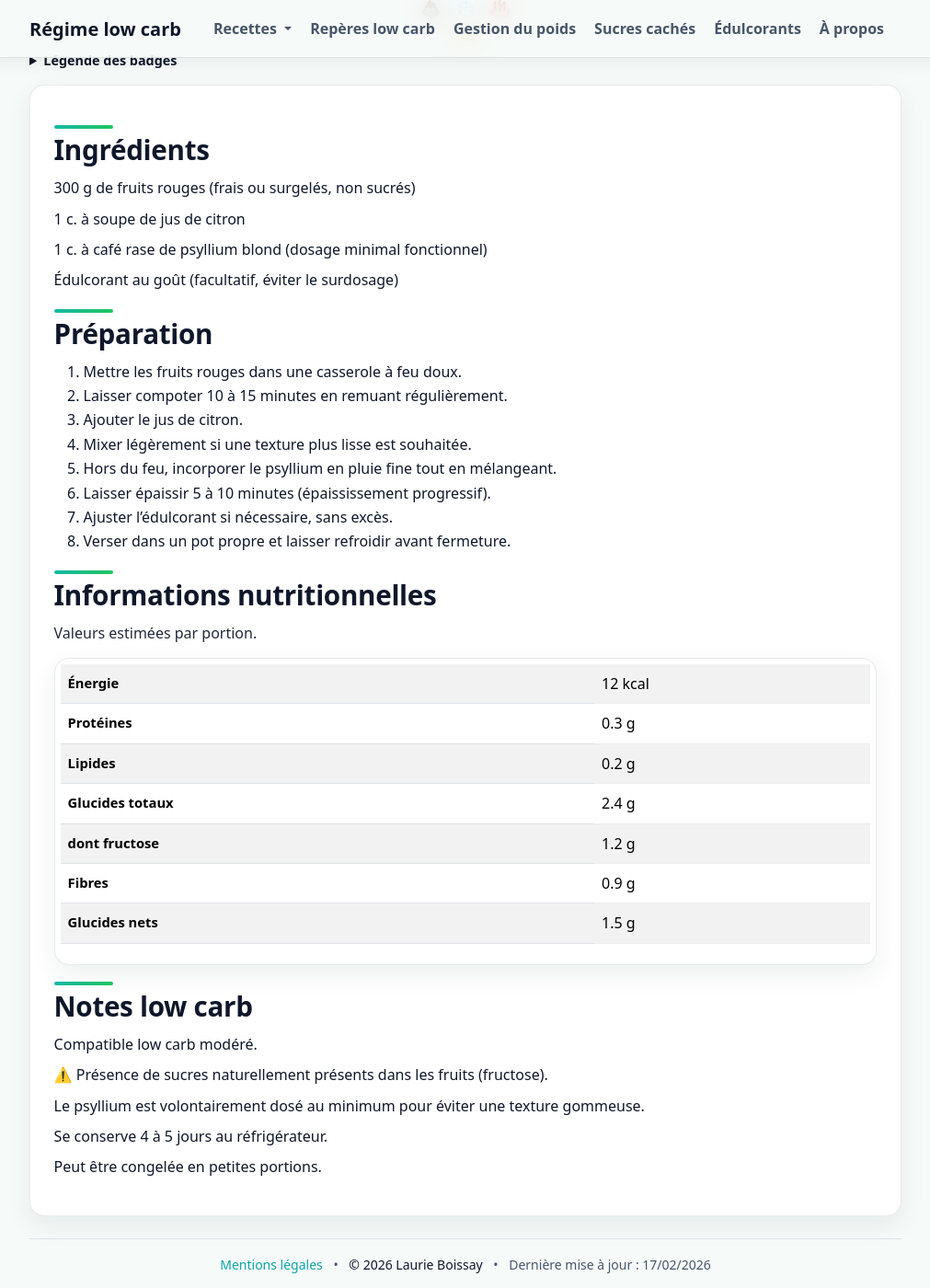
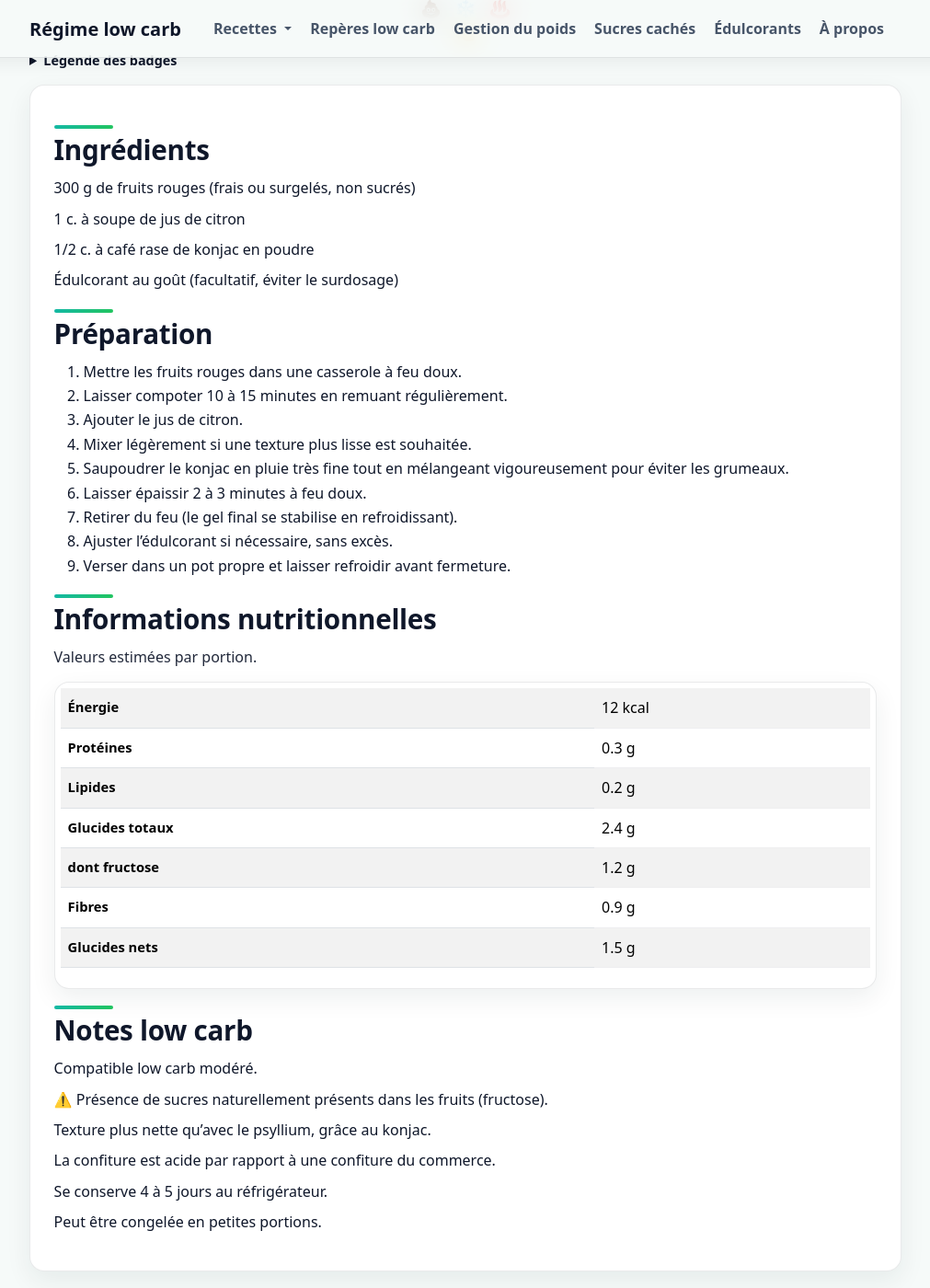
Before and after one commit to laurie-boissay/laurie-boissay.github.io, a Jekyll site: the page built from recettes/confiture-de-fruits-rouges.html, in a window 1280 px wide and 1400 px high, scrolled down 907 px. Shown: the whole window at 92% size, without its empty margins (134-1145 px from the left). Built offline with Jekyll 4.4.1, drawn with Linux system fonts in a browser that asks for light colours; grey boxes are pictures that could not be loaded.

Commit message:
correction confiture

```diff
--- a/recettes/confiture-de-fruits-rouges.html
+++ b/recettes/confiture-de-fruits-rouges.html
@@ -47,7 +46,7 @@ nutrition:
 ingredients:
   - "300 g de fruits rouges (frais ou surgelés, non sucrés)"
   - "1 c. à soupe de jus de citron"
-  - "1 c. à café rase de psyllium blond (dosage minimal fonctionnel)"
+  - "1/2 c. à café rase de konjac en poudre"
   - "Édulcorant au goût (facultatif, éviter le surdosage)"
 
 steps:
@@ -55,15 +54,17 @@ steps:
   - "Laisser compoter 10 à 15 minutes en remuant régulièrement."
   - "Ajouter le jus de citron."
   - "Mixer légèrement si une texture plus lisse est souhaitée."
-  - "Hors du feu, incorporer le psyllium en pluie fine tout en mélangeant."
-  - "Laisser épaissir 5 à 10 minutes (épaississement progressif)."
+  - "Saupoudrer le konjac en pluie très fine tout en mélangeant vigoureusement pour éviter les grumeaux."
+  - "Laisser épaissir 2 à 3 minutes à feu doux."
+  - "Retirer du feu (le gel final se stabilise en refroidissant)."
   - "Ajuster l’édulcorant si nécessaire, sans excès."
   - "Verser dans un pot propre et laisser refroidir avant fermeture."
 
 notes_low_carb:
   - "Compatible low carb modéré."
   - "⚠️ Présence de sucres naturellement présents dans les fruits (fructose)."
-  - "Le psyllium est volontairement dosé au minimum pour éviter une texture gommeuse."
+  - "Texture plus nette qu’avec le psyllium, grâce au konjac."
+  - "La confiture est acide par rapport à une confiture du commerce."
   - "Se conserve 4 à 5 jours au réfrigérateur."
   - "Peut être congelée en petites portions."
 ---
```
Also changed, not shown: other parts of recettes/confiture-de-fruits-rouges.html (+0 -1 lines).
